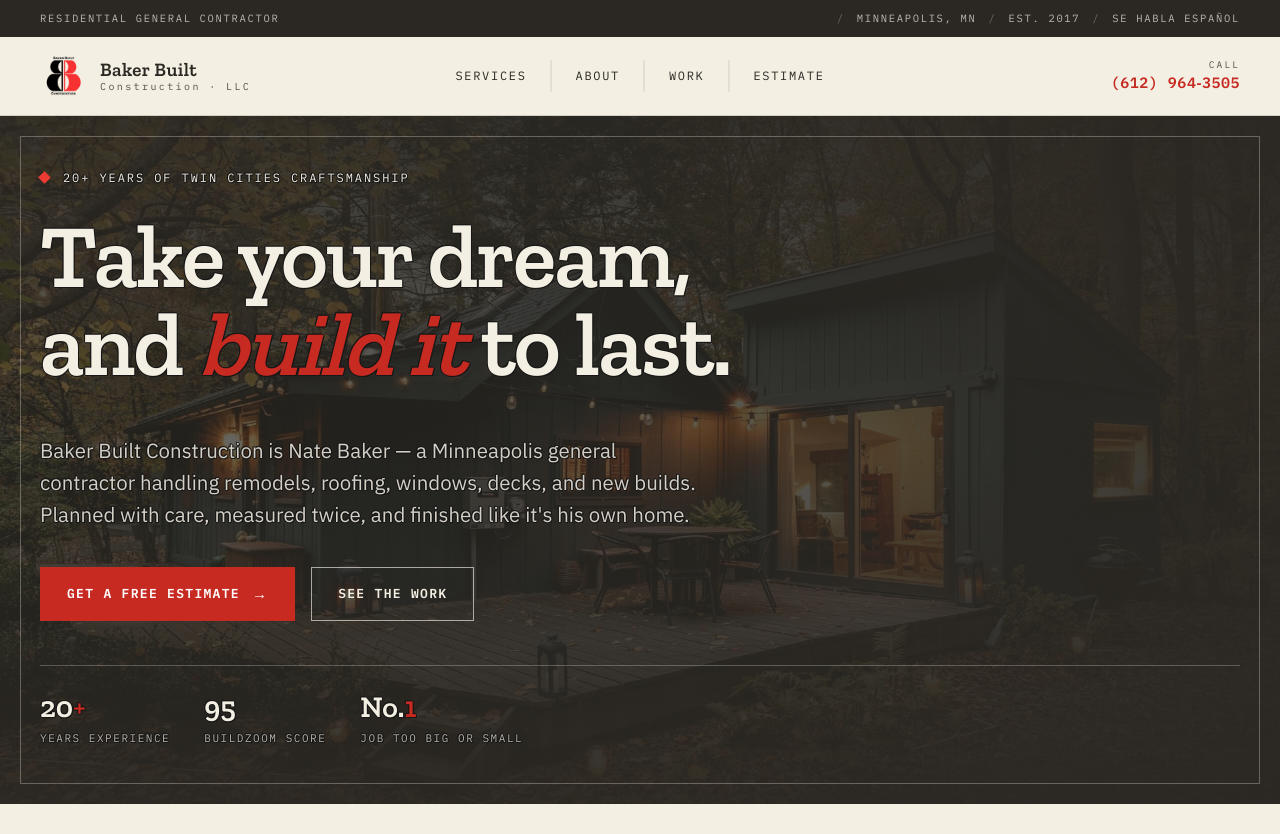
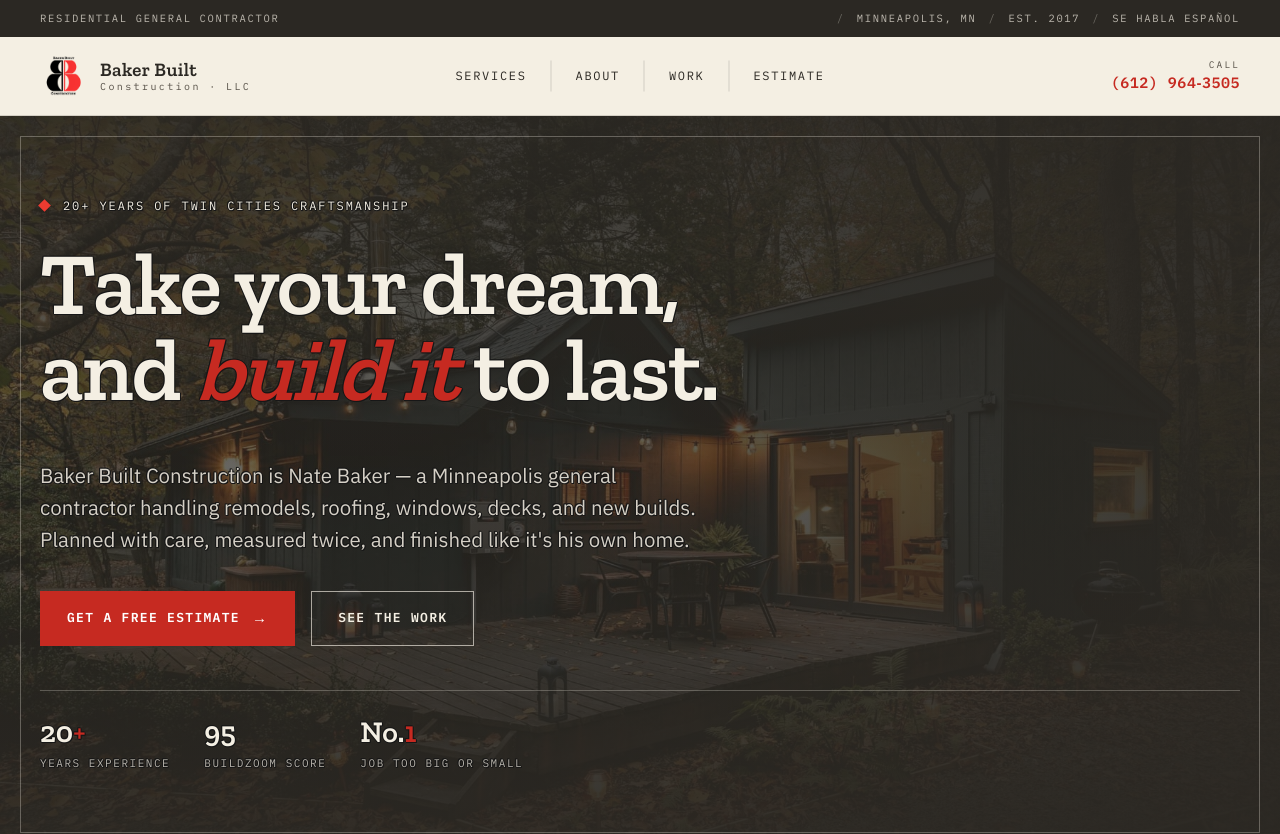
Before and after one commit to travhall/baker-built, a Next.js app: page / in a window 1280 px wide. Shown: the top 834 px of the page. Built offline with nearby package versions, Linux system fonts and the light colour scheme.

Commit message:
fix: adjust font sizes and padding for improved layout consistency

```diff
--- a/app/globals.css
+++ b/app/globals.css
@@ -175,7 +175,7 @@
 }
 
 .h-display {
-  font-size: clamp(46px, 7vw, 92px);
+  font-size: clamp(44px, 7vw, 88px);
   font-weight: 600;
   line-height: 0.98;
   letter-spacing: -0.02em;
@@ -870,7 +870,7 @@
   max-width: var(--maxw);
   width: 100%;
   margin: 0 auto;
-  padding: clamp(40px, 6vh, 88px) 40px clamp(44px, 7vh, 84px);
+  padding: clamp(44px, 10vh, 88px) 40px;
   display: flex;
   flex-direction: column;
   justify-content: flex-end;
@@ -2183,9 +2183,10 @@
   color: var(--red-deep);
 }
 .pj-summary {
-  font-size: clamp(17px, 1.5vw, 20px);
+  font-size: clamp(16px, 1.5vw, 19px);
   color: var(--ink-2);
   line-height: 1.55;
+  text-wrap: pretty;
 }
 .pj-summary .em {
   color: var(--ink);
@@ -2882,10 +2883,10 @@
   .nav-phone {
     display: none;
   }
-  .hero.hero-feature .hero-copy {
+  /* .hero.hero-feature .hero-copy {
     padding-left: 22px;
     padding-right: 22px;
-  }
+  } */
   .hero.hero-feature .wrap::after {
     inset: 12px;
   }
```
